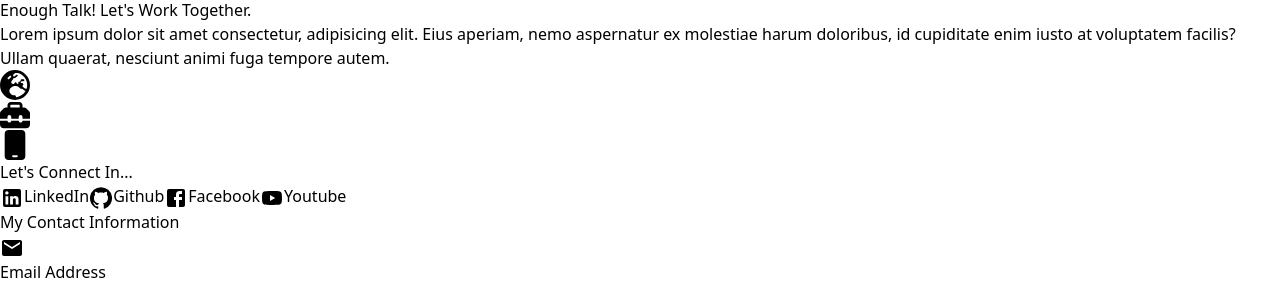
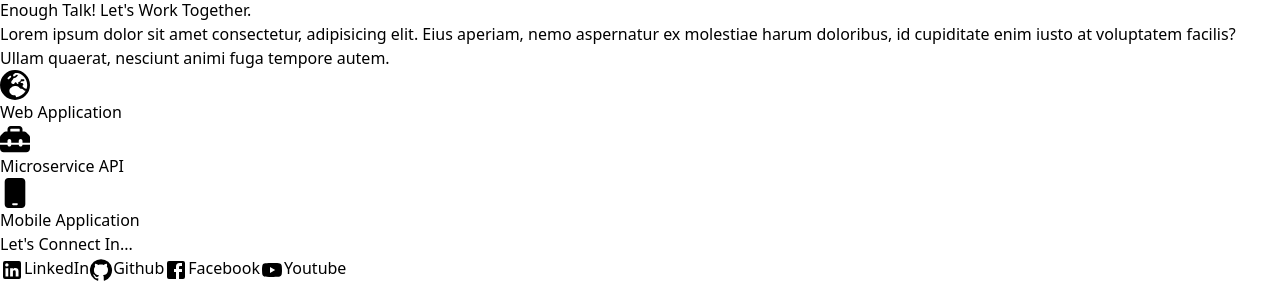
Before and after one commit to branGitfox/Pro, a React (Vite) app: page / in a window 1280 px wide. Shown: the part 7059-7342 px from the top of the page. Built offline with nearby package versions, Linux system fonts and the light colour scheme; no server answers.

Commit message:
refactor: adding real link to contact

```diff
--- a/src/components/Footer/Footer.tsx
+++ b/src/components/Footer/Footer.tsx
@@ -10,18 +10,18 @@ function Footer() {
                         <h1 className='text-white text-4xl font-bold'>Enough Talk! Let's Work Together.</h1>
                         <p className="mt-3 font-light text-white ">Lorem ipsum dolor sit amet consectetur, adipisicing elit. Eius aperiam, nemo aspernatur ex molestiae harum doloribus, id cupiditate enim iusto at voluptatem facilis? Ullam quaerat, nesciunt animi fuga tempore autem.</p>
                         <ul className='mt-4'>
-                            <li  className='mb-4'><FaEarthEurope size={30} className='text-blue-600'/></li>
-                            <li className='mb-4'><FaToolbox size={30} className='text-orange-600' /></li>
-                            <li className='mb-4'><FaMobile size={30} className='text-green-600' /></li>
+                            <li  className='mb-4'><FaEarthEurope size={30} className='text-blue-600'/>Web Application </li>
+                            <li className='mb-4'><FaToolbox size={30} className='text-orange-600' />Microservice API</li>
+                            <li className='mb-4'><FaMobile size={30} className='text-green-600' />Mobile Application</li>
                         </ul>
                 </div>
                 <div className=" w-[100%] md:w-[500px] flex-col items-center">
                         <h2 className='text-white text-4xl font-bold'>Let's Connect In...</h2>
                         <div className="mt-3 flex justify-between flex-wrap gap-2">
-                            <a href="" className="px-6 py-2 bg-gray-700 text-white rounded-sm"><LinkedIn className='inline mx-2 text-blue-600'/>LinkedIn</a>
-                            <a href="" className="px-6 py-2 bg-gray-700 text-white rounded-sm"><GitHub className='inline mx-2'/>Github</a>
-                            <a href="" className="px-6 py-2 bg-gray-700 text-white rounded-sm"><Facebook className='inline mx-2'/>Facebook</a>
-                            <a href="" className="px-6 py-2 bg-gray-700 text-white rounded-sm"><YouTube  className='inline mx-2 text-red-700'/>Youtube</a>
+                            <a href="https://www.linkedin.com/in/brandon-fidelin-ravomanana-59157b281" className="px-6 py-2 bg-gray-700 text-white rounded-sm"><LinkedIn className='inline mx-2 text-blue-600'/>LinkedIn</a>
+                            <a href="www.github.com" className="px-6 py-2 bg-gray-700 text-white rounded-sm"><GitHub className='inline mx-2'/>Github</a>
+                            <a href="https://web.facebook.com/brandonfidelin.ravomanana" className="px-6 py-2 bg-gray-700 text-white rounded-sm"><Facebook className='inline mx-2'/>Facebook</a>
+                            <a href=" www.youtube.com/@BrandonFidelinDEV" className="px-6 py-2 bg-gray-700 text-white rounded-sm"><YouTube  className='inline mx-2 text-red-700'/>Youtube</a>
                         </div>
                         <h2 className='text-white text-4xl font-bold mt-3'>My Contact Information</h2>
                         <div className="mt-2 flex justify-start gap-1">
@@ -41,7 +41,7 @@ function Footer() {
                 </div>
         </div>
         <footer className='absolute top-[4800px] w-[100%] md:top-[3000px]'>
-            <p className='text-center font-semibold text-white'>Made with ❤️ by <a className='underline' href="">BranGitFox</a>, <FaCopyright className='inline'/> 2024</p>
+            <p className='text-center font-semibold text-white'>Made with ❤️ by <a className='underline' href="www.github.com/BranGitfox">BranGitFox</a>, <FaCopyright className='inline'/> 2024</p>
         </footer>
     </>
   )
```
